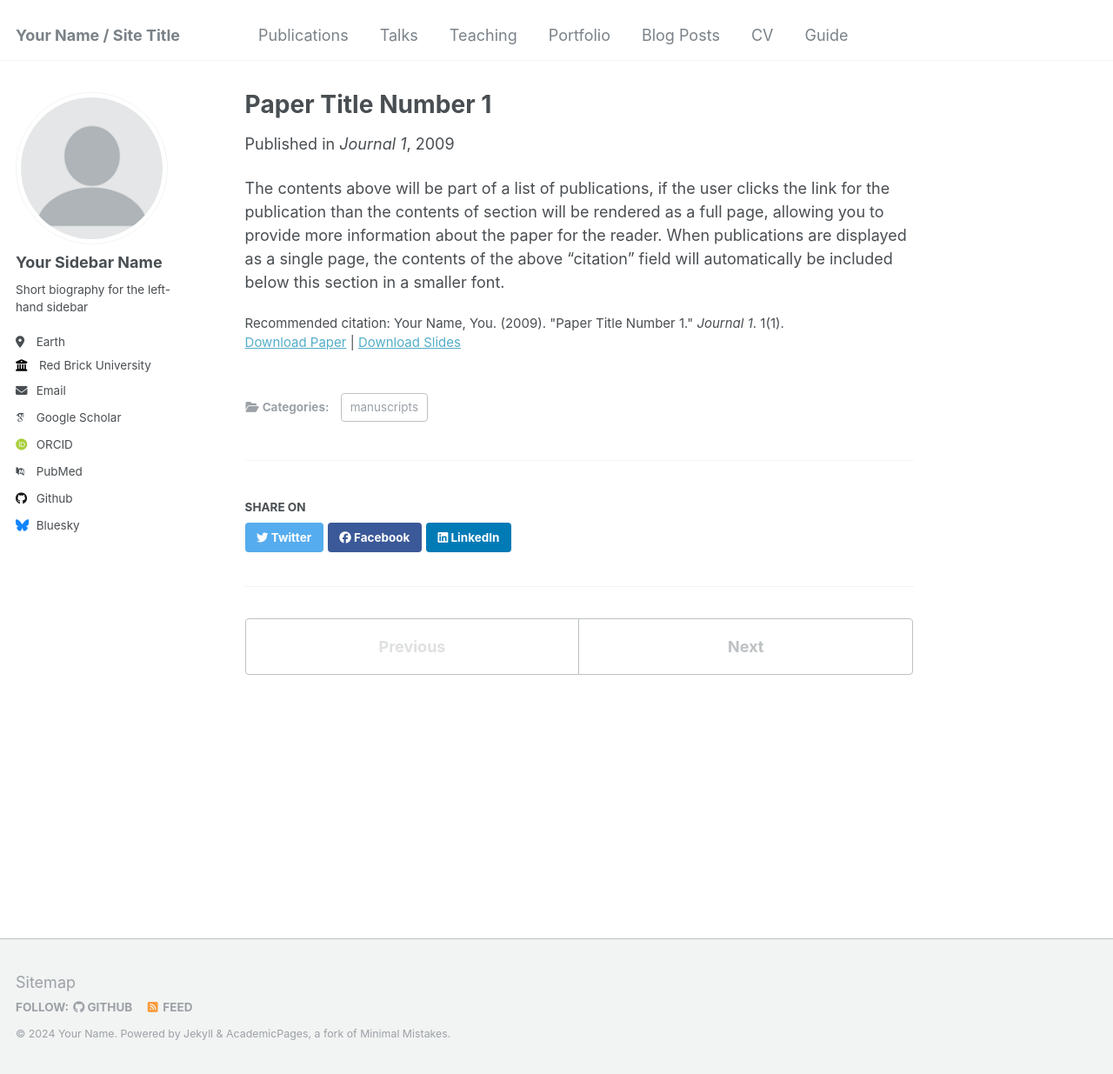
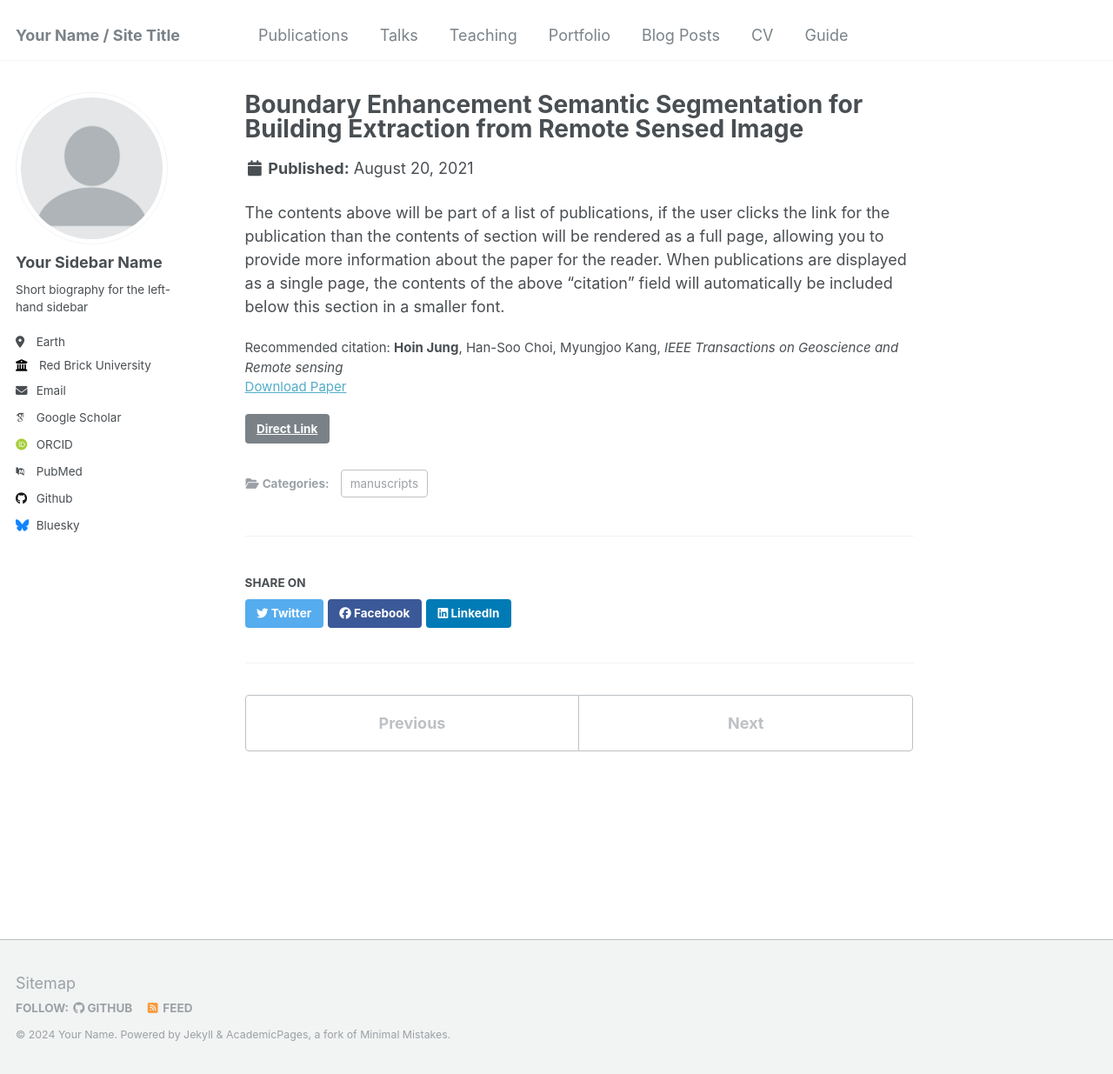
Before and after one commit to HoinJung/hoinjung.github.io, a Jekyll site: the page built from _publications/2009-10-01-paper-title-number-1.md, in a window 1280 px wide and 1235 px high. Shown: the whole window at 87% size. Built offline with Jekyll 4.4.1, drawn with Linux system fonts in a browser that asks for light colours; some web fonts are replaced.

Commit message:
Update 2009-10-01-paper-title-number-1.md

```diff
--- a/_publications/2009-10-01-paper-title-number-1.md
+++ b/_publications/2009-10-01-paper-title-number-1.md
@@ -1,14 +1,13 @@
 ---
-title: "Paper Title Number 1"
+title: "Boundary Enhancement Semantic Segmentation for Building Extraction from Remote Sensed Image"
 collection: publications
 category: manuscripts
 permalink: /publication/2009-10-01-paper-title-number-1
-excerpt: 'This paper is about the number 1. The number 2 is left for future work.'
-date: 2009-10-01
-venue: 'Journal 1'
-slidesurl: 'http://academicpages.github.io/files/slides1.pdf'
+date: 2021-08-20
+link: "https://ieeexplore.ieee.org/document/9527893"
 paperurl: 'http://academicpages.github.io/files/paper1.pdf'
-citation: 'Your Name, You. (2009). &quot;Paper Title Number 1.&quot; <i>Journal 1</i>. 1(1).'
+github: https://github.com/hin1115/Boundary_Enhanced_Building_Extraction
+citation: '<b>Hoin Jung</b>, Han-Soo Choi, Myungjoo Kang, <i>IEEE Transactions on Geoscience and Remote sensing</i>'
 ---
 
 The contents above will be part of a list of publications, if the user clicks the link for the publication than the contents of section will be rendered as a full page, allowing you to provide more information about the paper for the reader. When publications are displayed as a single page, the contents of the above "citation" field will automatically be included below this section in a smaller font.
```
